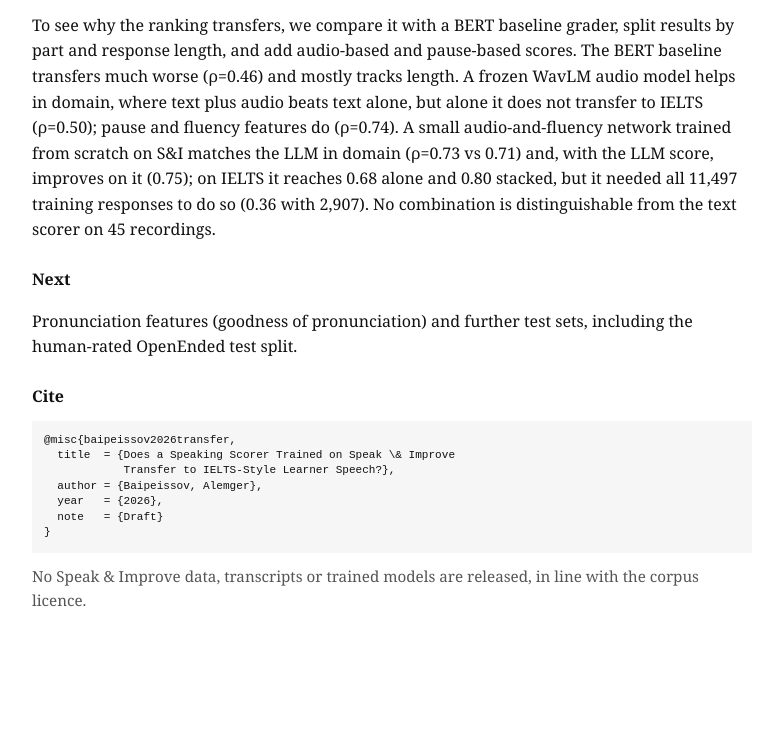
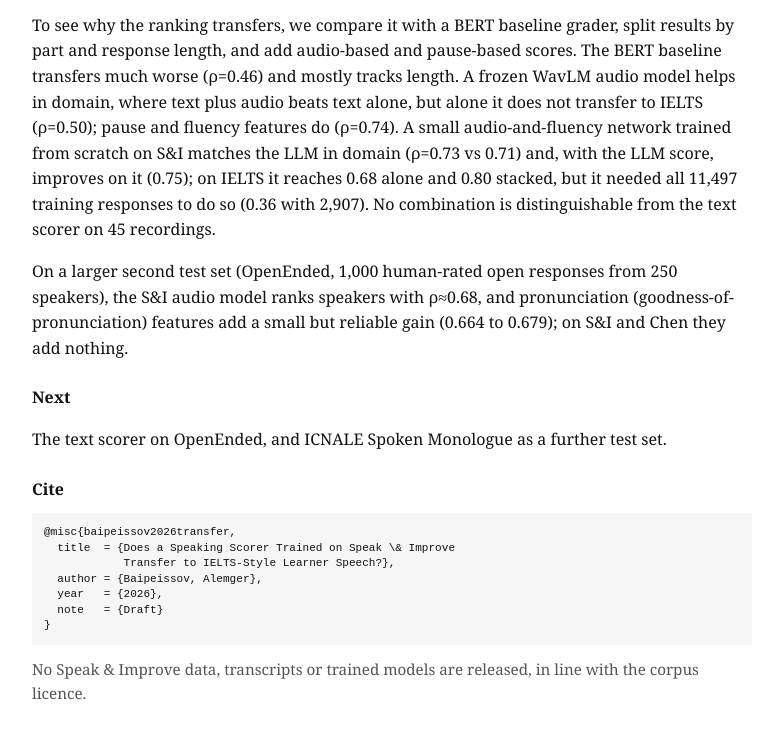
Before and after one commit to baipeissov/baipeissov.github.io, a plain HTML site: page index.html in a window 1280 px wide. Shown: the part 662-1401 px from the top of the page, without its empty margins (248-1016 px from the left). Before the commit the page ends 1322 px from the top, so only its background shows below. Drawn offline with Linux system fonts and the light colour scheme.

Commit message:
Revised draft: pronunciation and OpenEnded results

```diff
--- a/index.html
+++ b/index.html
@@ -30,9 +30,10 @@
 <h3>Abstract</h3>
 <p>Automated speaking assessment systems are usually tested on data from the same exam they were trained on. We ask what happens when the test format changes. We fine-tune a 3B-parameter language model on ASR transcripts from the Speak &amp; Improve Corpus 2025 (S&amp;I) and apply it, with no adaptation, to 45 learner recordings from the Chen (2022) English Speech Corpus, which carry IELTS Speaking bands from 5.0 to 8.0. The ranking transfers well: Spearman's ρ is 0.80 (95% CI 0.62–0.91, n=45), compared with 0.71 for single S&amp;I part responses in domain. Absolute agreement does not transfer cleanly. Predictions are compressed towards the middle of the scale, so weaker learners are over-scored by about 0.7–0.8 band and the top band is under-scored by about 1.1, and the size of the offset depends on how the S&amp;I scale is aligned with IELTS. The test set is small and the IELTS labels have unconfirmed provenance, so we treat the results as an initial estimate.</p>
 <p>To see why the ranking transfers, we compare it with a BERT baseline grader, split results by part and response length, and add audio-based and pause-based scores. The BERT baseline transfers much worse (ρ=0.46) and mostly tracks length. A frozen WavLM audio model helps in domain, where text plus audio beats text alone, but alone it does not transfer to IELTS (ρ=0.50); pause and fluency features do (ρ=0.74). A small audio-and-fluency network trained from scratch on S&amp;I matches the LLM in domain (ρ=0.73 vs 0.71) and, with the LLM score, improves on it (0.75); on IELTS it reaches 0.68 alone and 0.80 stacked, but it needed all 11,497 training responses to do so (0.36 with 2,907). No combination is distinguishable from the text scorer on 45 recordings.</p>
+<p>On a larger second test set (OpenEnded, 1,000 human-rated open responses from 250 speakers), the S&amp;I audio model ranks speakers with ρ≈0.68, and pronunciation (goodness-of-pronunciation) features add a small but reliable gain (0.664 to 0.679); on S&amp;I and Chen they add nothing.</p>
 
 <h3>Next</h3>
-<p>Pronunciation features (goodness of pronunciation) and further test sets, including the human-rated OpenEnded test split.</p>
+<p>The text scorer on OpenEnded, and ICNALE Spoken Monologue as a further test set.</p>
 
 <h3>Cite</h3>
 <pre>@misc{baipeissov2026transfer,
```
Also changed, not shown: 1 other file.
